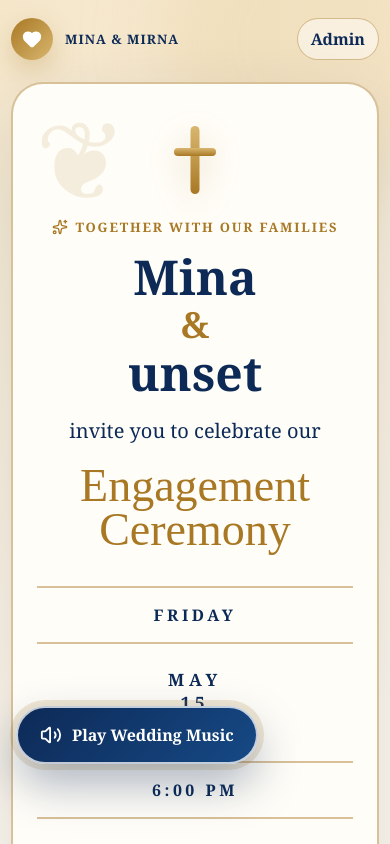
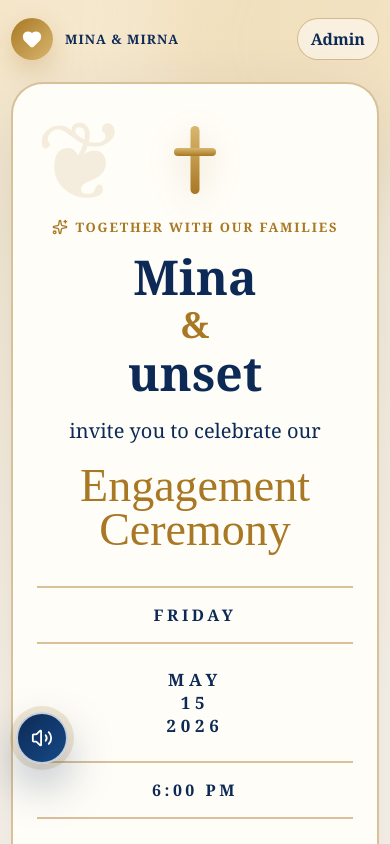
Before and after one commit to kirokhela/MinaAndMirnaEngagement, a Next.js app: page / in a window 390 px wide. Shown: the top 844 px of the page. Built offline with nearby package versions, Linux system fonts and the light colour scheme; no server answers.

Commit message:
Update Music button

```diff
--- a/app/globals.css
+++ b/app/globals.css
@@ -970,11 +970,21 @@ textarea {
     font-size: 38px;
   }
   .musicPlayerBox {
-  left: 16px;
-  right: 16px;
-  bottom: 80px;
-}
+    left: 16px;
+    right: auto;
+    bottom: 80px;
+  }
 
+  .musicButton {
+    width: 52px;
+    height: 52px;
+    padding: 0;
+    border-radius: 999px;
+    justify-content: center;
+  }
 
+  .musicButton span {
+    display: none;
+  }
 
 }
```
